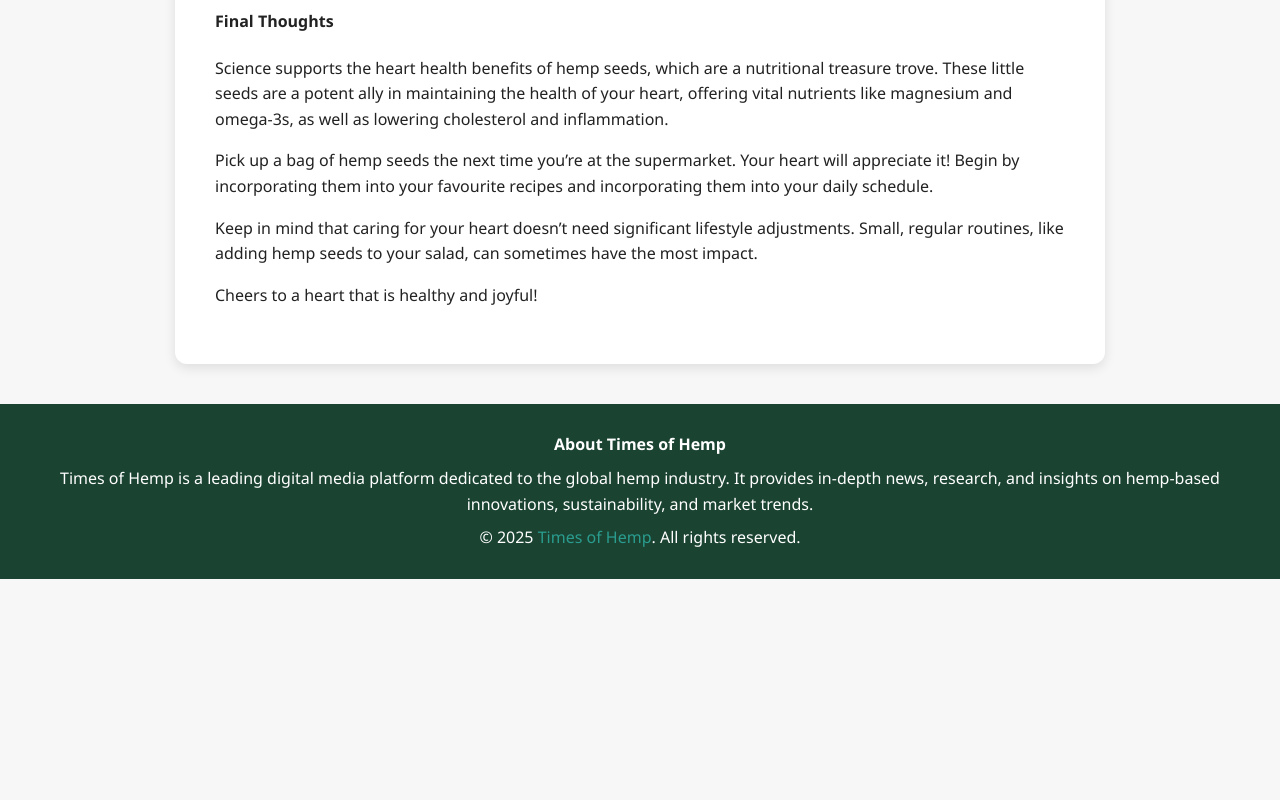
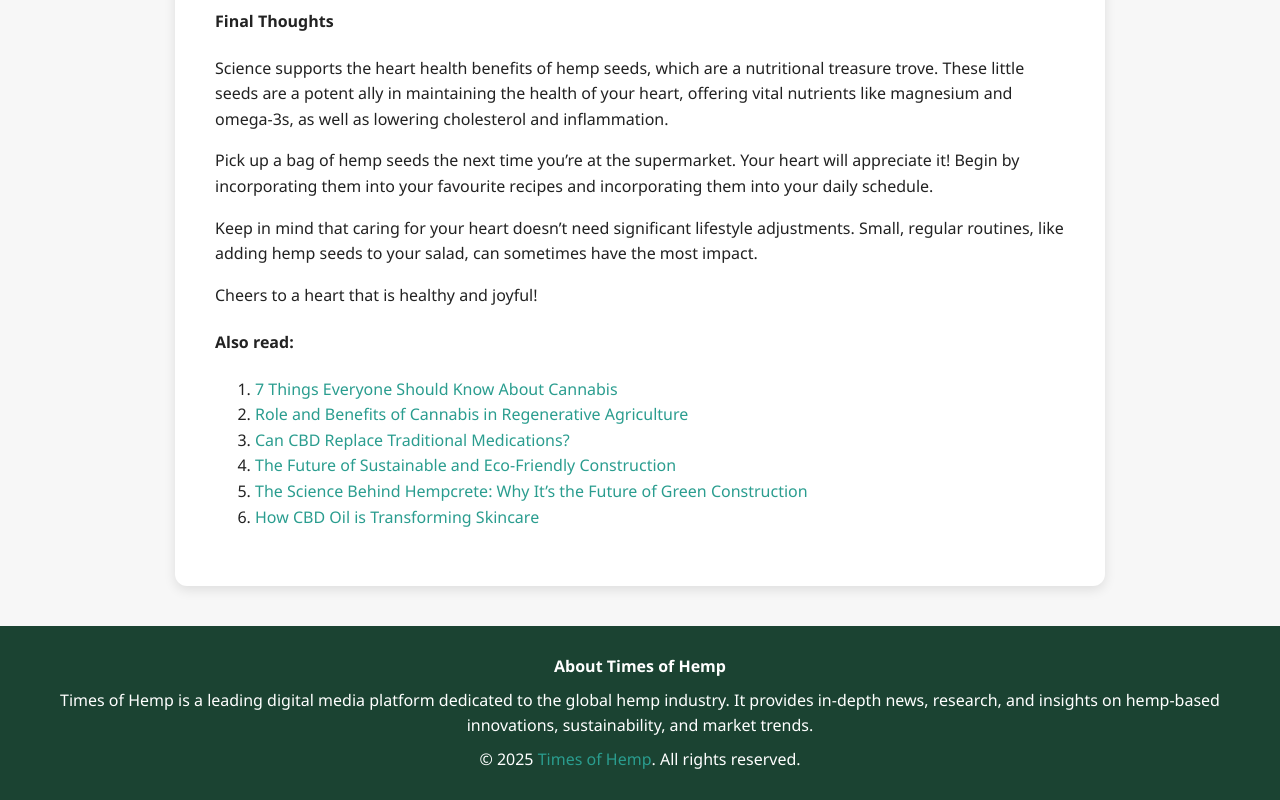
Before and after one commit to tohindia/timesofhemp, a plain HTML site: page hemp-seeds-and-heart-health.html in a window 1280 px wide. Shown: the part 3161-3961 px from the top of the page. Before the commit the page ends 3740 px from the top, so only its background shows below. Drawn offline with Linux system fonts and the light colour scheme.

Commit message:
Update hemp-seeds-and-heart-health.html

```diff
--- a/hemp-seeds-and-heart-health.html
+++ b/hemp-seeds-and-heart-health.html
@@ -173,7 +173,15 @@
 <p>Pick up a bag of hemp seeds the next time you&rsquo;re at the supermarket. Your heart will appreciate it! Begin by incorporating them into your favourite recipes and incorporating them into your daily schedule.</p>
 <p>Keep in mind that caring for your heart doesn&rsquo;t need significant lifestyle adjustments. Small, regular routines, like adding hemp seeds to your salad, can sometimes have the most impact.</p>
 <p>Cheers to a heart that is healthy and joyful!</p>
-
+<h4 style="text-align: left;">Also read:</h4>
+<ol>
+<li><a href="https://tohindia.github.io/timesofhemp/7-things-everyone-should-know-about-cannabis.html">7 Things Everyone Should Know About Cannabis</a></li>
+<li><a href="https://tohindia.github.io/timesofhemp/role-and-benefits-of-cannabis-in-regenerative-agriculture.html">Role and Benefits of Cannabis in Regenerative Agriculture</a></li>
+<li><a href="https://tohindia.github.io/timesofhemp/can-cbd-replace-traditional-medications.html">Can CBD Replace Traditional Medications?</a></li>
+<li><a href="https://tohindia.github.io/timesofhemp/the-future-of-sustainable-and-eco-friendly-construction.html">The Future of Sustainable and Eco-Friendly Construction</a></li>
+<li><a href="https://tohindia.github.io/timesofhemp/the-science-behind-hempcrete.html">The Science Behind Hempcrete: Why It&rsquo;s the Future of Green Construction</a></li>
+<li><a href="https://tohindia.github.io/timesofhemp/how-cbd-oil-is-transforming-skincare.html">How CBD Oil is Transforming Skincare </a></li>
+</ol>
         </main>
 
     <footer>
```
